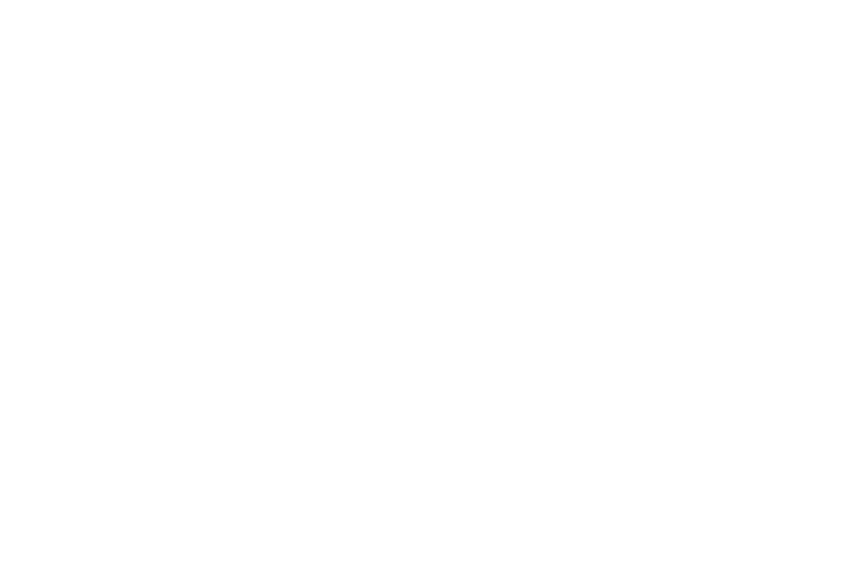
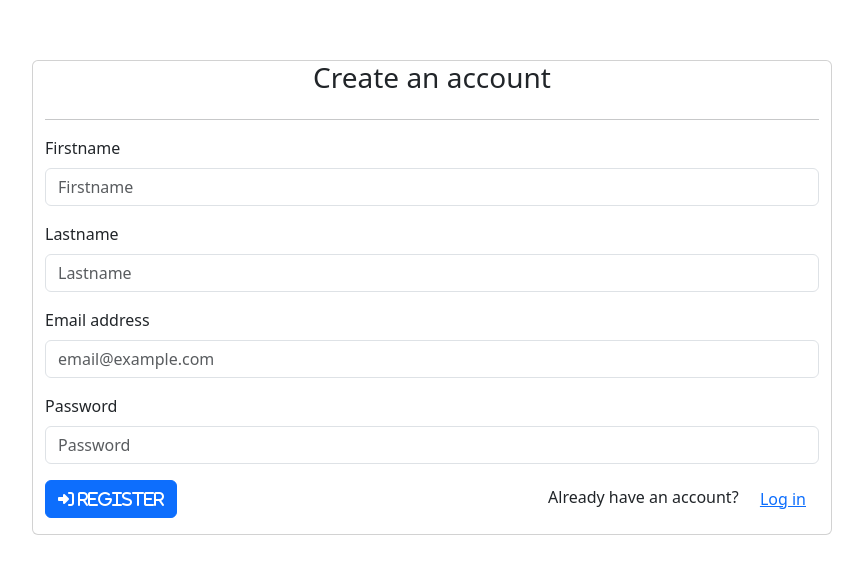
Before and after one commit to Soukaina235/book-social-network, an Angular app in the folder book-network-ui/: page /register in a window 1280 px wide. Before the commit this address led to /. Shown: the part 132-706 px from the top of the page, without its empty margins (208-1071 px from the left). Built offline with nearby package versions, Linux system fonts and the light colour scheme.

Commit message:
Implement the registration functionality

```diff
--- a/book-network-ui/src/app/app-routing.module.ts
+++ b/book-network-ui/src/app/app-routing.module.ts
@@ -1,11 +1,16 @@
 import { NgModule } from '@angular/core';
 import { RouterModule, Routes } from '@angular/router';
 import {LoginComponent} from "./pages/login/login.component";
+import {RegisterComponent} from "./pages/register/register.component";
 
 const routes: Routes = [
   {
     path: 'login',
     component: LoginComponent,
+  },
+  {
+    path: 'register',
+    component: RegisterComponent,
   }
 ];
 
--- a/book-network-ui/src/app/app.module.ts
+++ b/book-network-ui/src/app/app.module.ts
@@ -6,11 +6,13 @@
 import {HttpClient, HttpClientModule} from "@angular/common/http";
 import { LoginComponent } from './pages/login/login.component';
 import {FormsModule} from "@angular/forms";
+import { RegisterComponent } from './pages/register/register.component';
 
 @NgModule({
   declarations: [
     AppComponent,
-    LoginComponent
+    LoginComponent,
+    RegisterComponent
   ],
   imports: [
     BrowserModule,
--- a/book-network-ui/src/app/pages/login/login.component.html
+++ b/book-network-ui/src/app/pages/login/login.component.html
@@ -5,7 +5,7 @@
     <p *ngFor="let msg of errorMsg">{{ msg }}</p>
   </div>
   <div class="mb-3">
-    <label for="login" class="form-label">Email</label>
+    <label for="login" class="form-label">Email adress</label>
     <input [(ngModel)]="authRequest.email" type="email" class="form-control" id="login" placeholder="name@example.com">
   </div>
   <div class="mb-3">
--- a/book-network-ui/src/app/pages/login/login.component.ts
+++ b/book-network-ui/src/app/pages/login/login.component.ts
@@ -36,7 +36,7 @@
       error: (err) => { // This callback function is executed if the authentication request fails.
         console.log(err);
 
-        // he didn't need to parse the error in the tutorial, but i had to because my error is a string
+/*        // he didn't need to parse the error in the tutorial, but i had to because my error is a string
         // and to access the validationErrors, i need it to be of type JSON
         let parsedError;
         try {
@@ -44,12 +44,12 @@
           console.log(parsedError.validationErrors);
         } catch (e) {
           console.error('Error parsing JSON:', e);
-        }
-        if (parsedError.validationErrors) { // we named it validationErrors in our backend, so the json error will contain this validationErrors
-          this.errorMsg = parsedError.validationErrors; // errorMsg is a list
+        }*/
+        if (err.error.validationErrors) { // we named it validationErrors in our backend, so the json error will contain this validationErrors
+          this.errorMsg = err.error.validationErrors; // errorMsg is a list
         } else {
           // in case we have a BadCredentialsException for example, because we in the backend error handler we specified error in this case
-          this.errorMsg.push(parsedError.error)
+          this.errorMsg.push(err.error.error)
         }
       }
     })
--- /dev/null
+++ b/book-network-ui/src/app/pages/register/register.component.html
@@ -0,0 +1,34 @@
+<div class="container-fluid card login-container">
+  <h3 class="text-center">Create an account</h3>
+  <hr>
+  <div class="alert alert-danger" role="alert" *ngIf="errorMsg.length">
+    <p *ngFor="let msg of errorMsg">{{ msg }}</p>
+  </div>
+  <div class="mb-3">
+    <label for="firstname" class="form-label">Firstname</label>
+    <input [(ngModel)]="registerRequest.firstname" type="text" class="form-control" id="firstname" placeholder="Firstname">
+  </div>
+  <div class="mb-3">
+    <label for="lastname" class="form-label">Lastname</label>
+    <input [(ngModel)]="registerRequest.lastname" type="text" class="form-control" id="lastname" placeholder="Lastname">
+  </div>
+  <div class="mb-3">
+    <label for="email" class="form-label">Email address</label>
+    <input [(ngModel)]="registerRequest.email" type="email" class="form-control" id="email" placeholder="email@example.com">
+  </div>
+  <div class="mb-3">
+    <label for="password" class="form-label">Password</label>
+    <input [(ngModel)]="registerRequest.password" type="password" class="form-control" id="password" placeholder="Password">
+  </div>
+  <div class="d-flex justify-content-between mb-3">
+    <button (click)="register()" type="button" class="btn btn-primary">
+      <em class="fas fa-sign-in-alt">&nbsp;Register</em>
+    </button>
+    <div>
+      Already have an account?&nbsp;
+      <button (click)="login()" type="button" class="btn btn-link">
+        Log in
+      </button>
+    </div>
+  </div>
+</div>
--- /dev/null
+++ b/book-network-ui/src/app/pages/register/register.component.ts
@@ -0,0 +1,45 @@
+import { Component } from '@angular/core';
+import {RegistrationRequest} from "../../services/models/registration-request";
+import {Router} from "@angular/router";
+import {AuthenticationService} from "../../services/services/authentication.service";
+
+@Component({
+  selector: 'app-register',
+  templateUrl: './register.component.html',
+  styleUrls: ['./register.component.scss']
+})
+export class RegisterComponent {
+  registerRequest: RegistrationRequest = {email: '', firstname:'', lastname:'', password:''}
+  errorMsg : Array<string> = [];
+
+  constructor(
+    private router: Router,
+    private authService: AuthenticationService,
+  ) {
+  }
+
+  register() {
+    this.errorMsg = [];
+    this.authService.register({
+      body: this.registerRequest
+    }).subscribe({
+      next: () => {
+        this.router.navigate(['activate-account'])
+      },
+      error: (err) => {
+        // let parsedError;
+        // try {
+        //   parsedError = JSON.parse(err.error);
+        //   console.log(parsedError.validationErrors);
+        // } catch (e) {
+        //   console.error('Error parsing JSON:', e);
+        // }
+          this.errorMsg = err.error.validationErrors;
+      }
+    })
+  }
+
+  login() {
+    this.router.navigate(["login"]);
+  }
+}
```
Also changed, not shown: book-network-ui/src/app/pages/register/register.component.scss (added), 1 other file (tests, documents, lock files or other folders).
